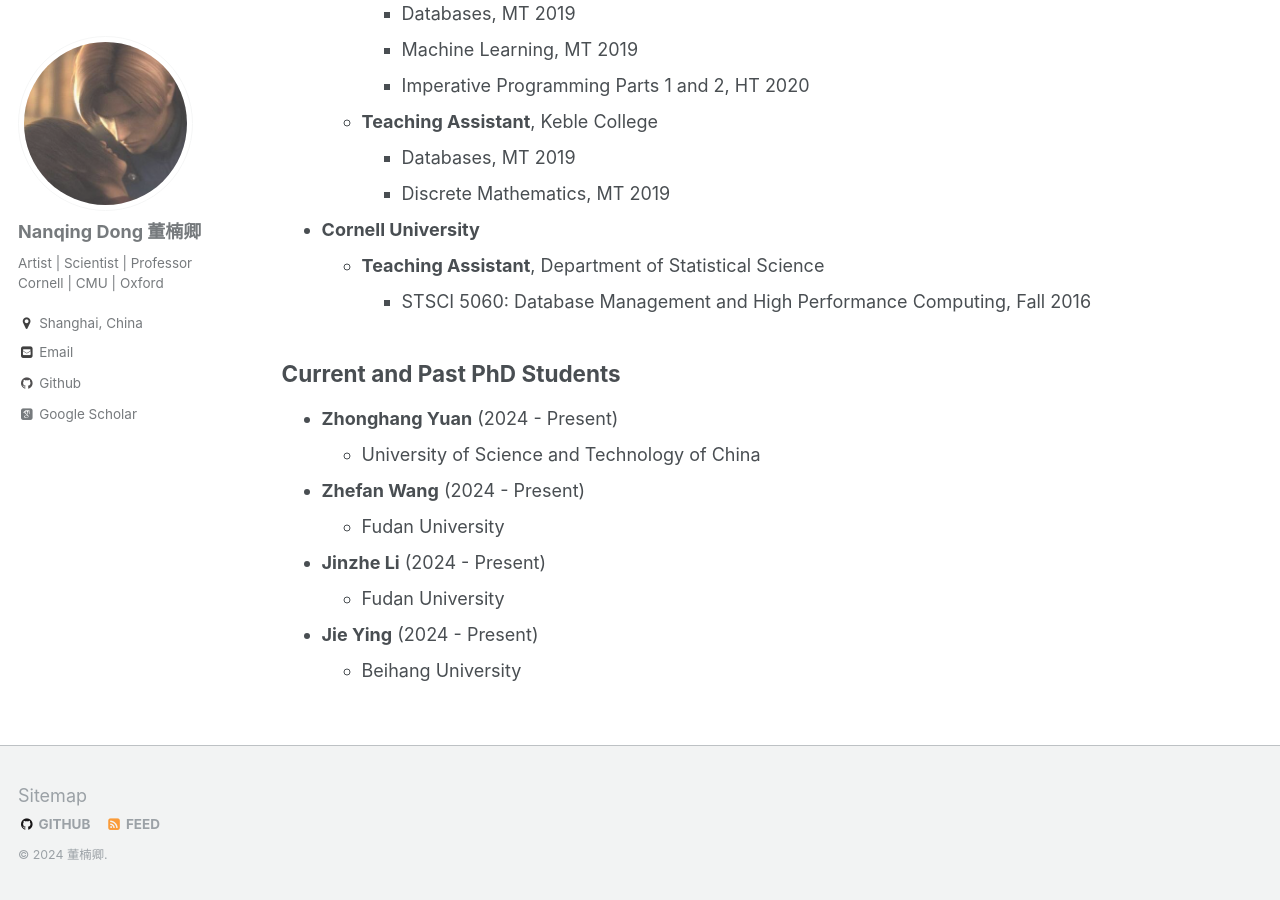
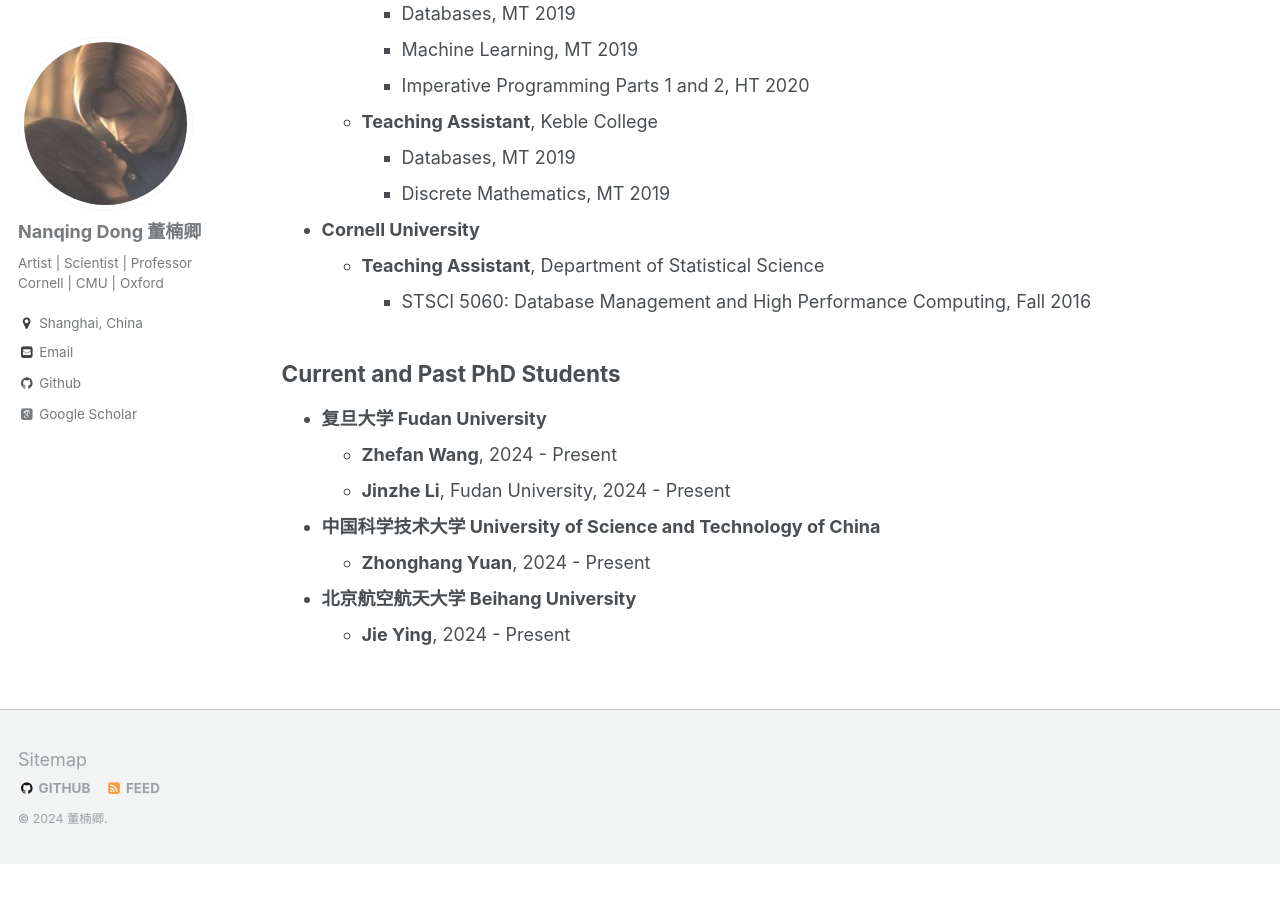
Before and after one commit to eveningdong/eveningdong.github.io, a Jekyll site: the page built from _pages/teach.md, in a window 1280 px wide and 900 px high, scrolled down 524 px. Built offline with Jekyll 4.4.1, drawn with Linux system fonts in a browser that asks for light colours; some web fonts are replaced; after the commit the page ends 1388 px from its top, so only the background shows below that.

Commit message:
Update teach.md

```diff
--- a/_pages/teach.md
+++ b/_pages/teach.md
@@ -29,14 +29,14 @@ author_profile: true
     - STSCI 5060: Database Management and High Performance Computing, Fall 2016
 
 ## Current and Past PhD Students
-  + **Zhonghang Yuan** (2024 - Present)
-    - University of Science and Technology of China
+  + **复旦大学 Fudan University**
+    - **Zhefan Wang**, 2024 - Present
+    - **Jinzhe Li**, Fudan University, 2024 - Present
 
-  + **Zhefan Wang** (2024 - Present)
-    - Fudan University
 
-  + **Jinzhe Li** (2024 - Present)
-    - Fudan University
+  + **中国科学技术大学 University of Science and Technology of China**
+    - **Zhonghang Yuan**, 2024 - Present
 
-  + **Jie Ying** (2024 - Present)
-    - Beihang University
+
+  + **北京航空航天大学 Beihang University**
+    - **Jie Ying**, 2024 - Present
```
